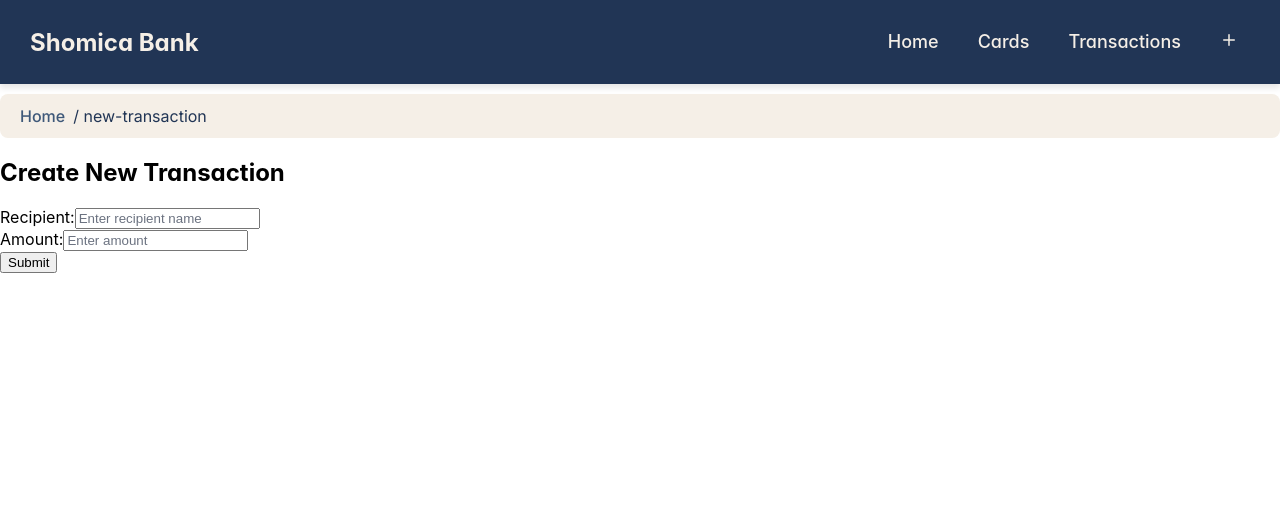
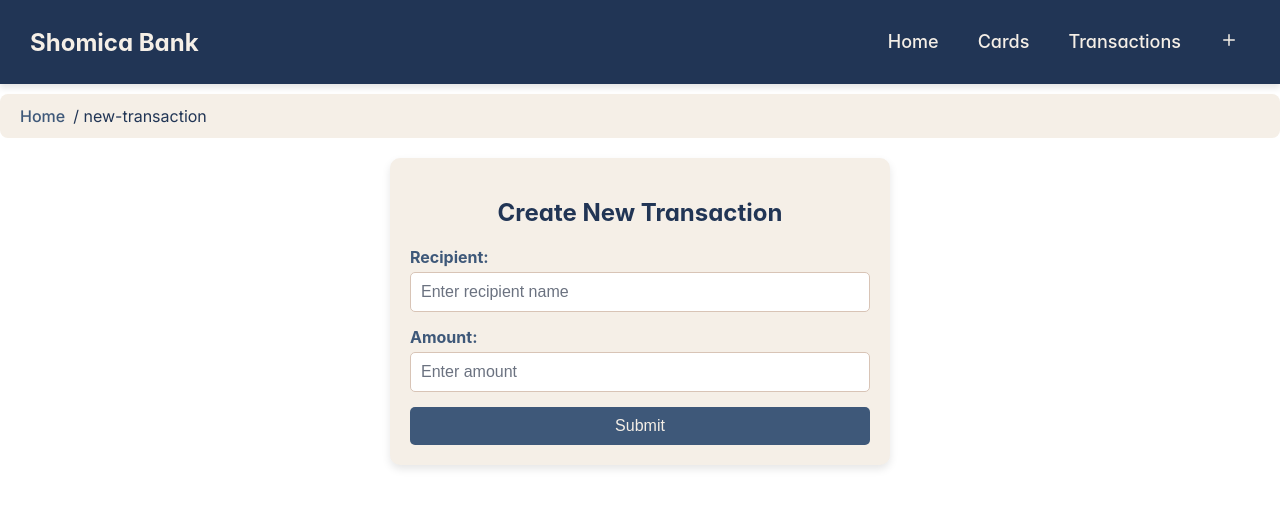
Before and after one commit to elab-development/internet-tehnologije-2024-projekat-prvidomaci_2021_0126, a React (Create React App) app in the folder drugi_domaci/e-banking/: page /new-transaction in a window 1280 px wide. Shown: the top 508 px of the page. Built offline with nearby package versions, Linux system fonts and the light colour scheme; no server answers.

Commit message:
funkcionalnost cuvanja nove transakcije

```diff
--- a/drugi_domaci/e-banking/src/App.js
+++ b/drugi_domaci/e-banking/src/App.js
@@ -298,6 +298,15 @@ function App() {
   const [transactions, setTransactions] = useState(transactionData);
   const [cards, setCards] = useState(cardData);
 
+  const updateAccountBalance = (accountId, amount) => {
+    setAccounts(prevAccounts => prevAccounts.map(account => {
+      if (account.id === accountId) {
+        return {...account, balance: account.balance - amount};
+      }
+      return account;
+    }));
+  };
+
   //Jedini iole relevantan API data koji sam pronasao
   useEffect(() => {
     fetch("https://dummyjson.com/users")
@@ -318,7 +327,8 @@ function App() {
         <NavBar />
         <Routes>
           <Route path="/" element={<>
-            <Home user={currentUser} accounts={accounts}/>
+            <Breadcrumbs />
+            <Home user={currentUser} accounts={accounts} />
           </>} />
           <Route path="/cards" element={<>
             <Breadcrumbs />
@@ -330,11 +340,13 @@ function App() {
           </>} />
           <Route path="/new-transaction" element={<>
             <Breadcrumbs />
-            {<NewTransaction/>}
+            {<NewTransaction accounts = {accounts } updateAccountBalance ={updateAccountBalance}
+                            transactions={transactions} setTransactions = {setTransactions}/>}
           </>} />
           <Route path="/profile" element={<>
             <Breadcrumbs />
-            <Profile user={user}/>
+            <Profile user={user} />
+
           </>} />
         </Routes>
       </BrowserRouter>
--- a/drugi_domaci/e-banking/src/pages/NewTransaction.js
+++ b/drugi_domaci/e-banking/src/pages/NewTransaction.js
@@ -1,15 +1,44 @@
-import React,{useState} from 'react'
+import React, { useState } from 'react';
+import { useNavigate } from 'react-router-dom';
+import '../style/NewTransaction.css';
+import useLocalStorage from '../hooks/useLocalStorage';
 
-function handleSubmit(){
-
-}
-
-function NewTransaction() {
-
+function NewTransaction({accounts, updateAccountBalance,transactions, setTransactions}) {
   const [recipient, setRecipient] = useState('');
   // const [dateTime, setDateTime] = useState('');
   const [amount, setAmount] = useState('');
+  const [newTransactions, setNewTransactions] = useLocalStorage('newTransactions', '');
+  const navigate = useNavigate(); //hook za dinamicko rutiranje, bez koriscenja <Link> klase
 
+  const handleSubmit = (e) => {
+    e.preventDefault() // da se ne bi refreshovala stranica kada kliknem submit
+
+    if (!recipient || !amount) {
+      alert('Please fill out all fields.');
+      return;
+    }
+
+    const accountToUpdate = accounts.find(acc => acc.balance >= amount);
+
+    if (!accountToUpdate) {
+      alert('Insufficient funds in all accounts');
+      return;
+    }
+
+    updateAccountBalance(accountToUpdate.id, amount);
+
+    const newTransaction = {
+      id: transactions.length+1 ,
+      transactionId: `tID-${Date.now()}`, // generise id
+      recipient: recipient,
+      dateTime: new Date().toLocaleString(),
+      amount: `$${amount}`,
+    };
+
+    setNewTransactions(prevNewTransactions => [...prevNewTransactions, newTransaction])
+    setTransactions(prevTransactions => [...prevTransactions, newTransaction])
+    navigate('/transactions'); //prebacuje me direktno u transakcije
+  };
   return (
     <div className="new-transaction-container">
       <h2>Create New Transaction</h2>
@@ -36,7 +65,7 @@ function NewTransaction() {
             onChange={(e) => setAmount(e.target.value)}
             placeholder="Enter amount"
             min="0"
-                step="1"
+            step="0.01"
             required
           />
         </div>
@@ -48,4 +77,4 @@ function NewTransaction() {
   );
 }
 
-export default NewTransaction
+export default NewTransaction;
--- /dev/null
+++ b/drugi_domaci/e-banking/src/style/NewTransaction.css
@@ -0,0 +1,62 @@
+
+.new-transaction-container {
+    max-width: 500px;
+    margin: 20px auto;
+    padding: 20px;
+    background-color: #F5EFE7;
+    border-radius: 10px;
+    box-shadow: 0 4px 8px rgba(0, 0, 0, 0.1);
+  }
+
+  .new-transaction-container h2 {
+    text-align: center;
+    color: #213555;
+    margin-bottom: 20px;
+  }
+
+  .new-transaction-form {
+    display: flex;
+    flex-direction: column;
+    gap: 15px;
+  }
+
+  .form-group {
+    display: flex;
+    flex-direction: column;
+    gap: 5px;
+  }
+
+  .form-group label {
+    font-weight: bold;
+    color: #3E5879;
+  }
+
+  .form-group input {
+    padding: 10px;
+    border: 1px solid #D8C4B6;
+    border-radius: 5px;
+    font-size: 1rem;
+    color: #213555;
+    background-color: #FFFFFF;
+    transition: border-color 0.3s ease;
+  }
+
+  .form-group input:focus {
+    border-color: #3E5879;
+    outline: none;
+  }
+
+  .submit-button {
+    padding: 10px;
+    background-color: #3E5879;
+    color: #F5EFE7;
+    border: none;
+    border-radius: 5px;
+    font-size: 1rem;
+    cursor: pointer;
+    transition: background-color 0.3s ease;
+  }
+
+  .submit-button:hover {
+    background-color: #213555;
+  }
```
Lines whose indentation alone changed are shown as unchanged.
